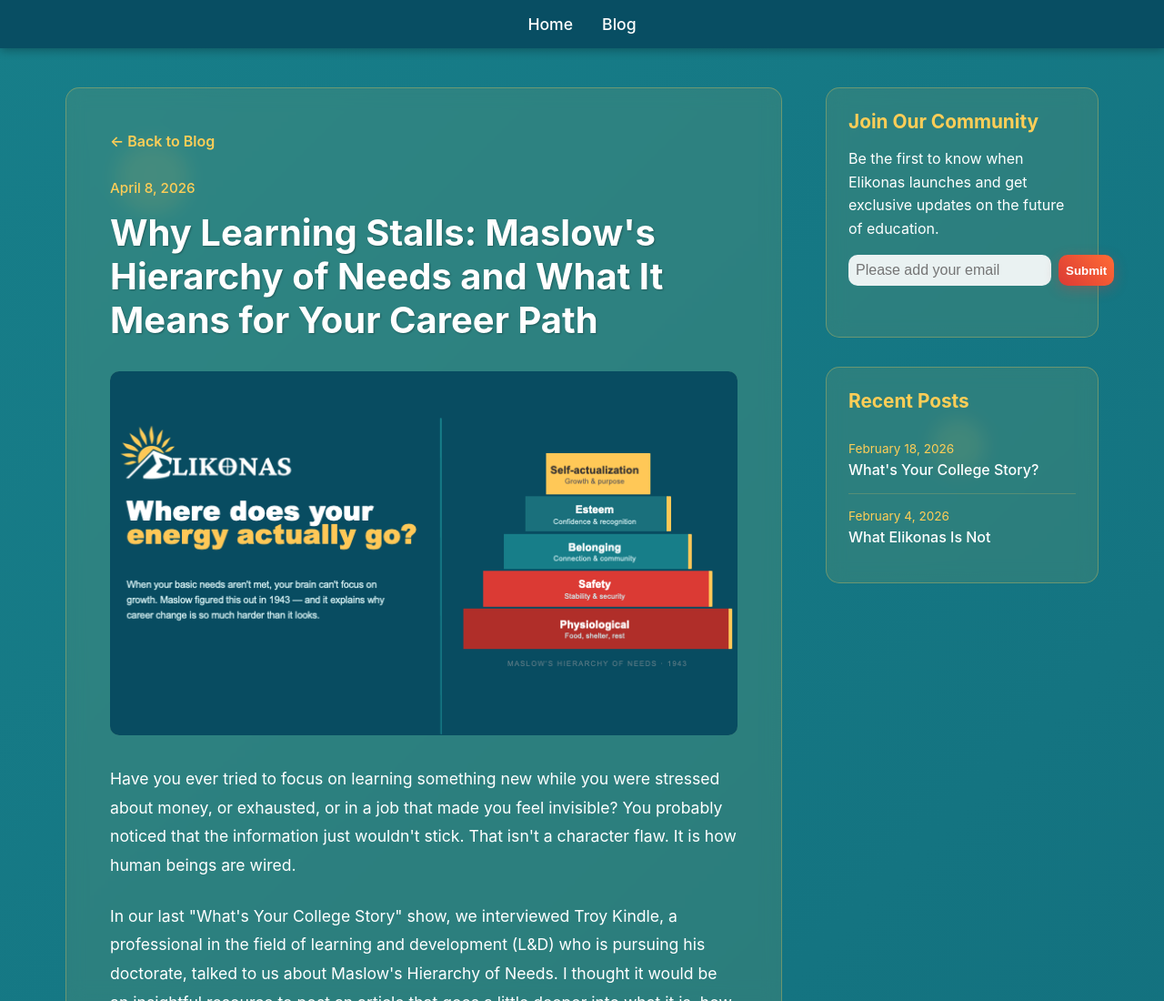
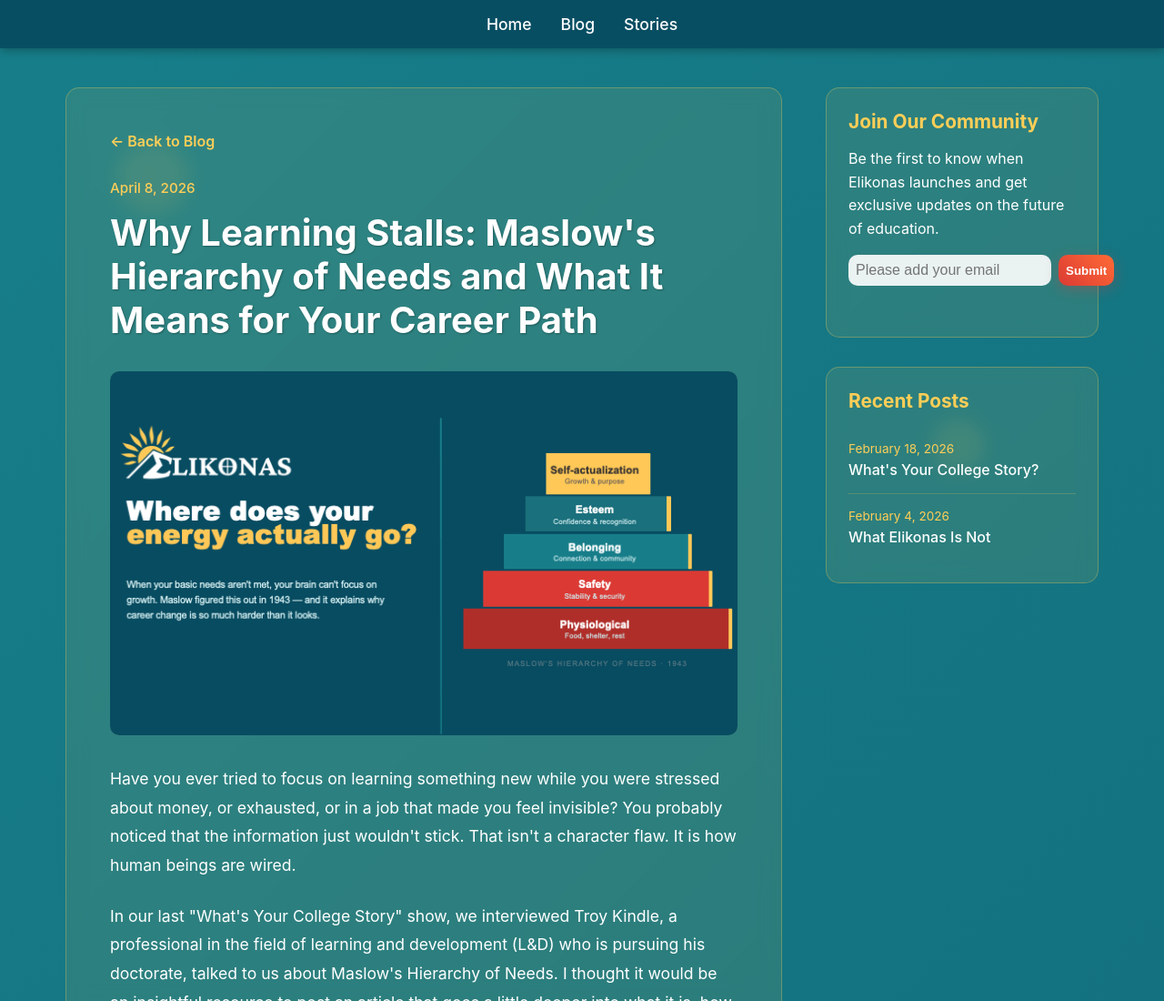
Before and after one commit to katiestroudpro/elikonas-placeholder, a plain HTML site: page post_20260408_maslows-needs.html in a window 1280 px wide. Shown: the top 1100 px of the page at 91% size. Drawn offline with Linux system fonts and the light colour scheme.

Commit message:
Update post_20260408_maslows-needs.html

```diff
--- a/post_20260408_maslows-needs.html
+++ b/post_20260408_maslows-needs.html
@@ -15,6 +15,7 @@
         <ul>
             <li><a href="index.html">Home</a></li>
             <li><a href="blog.html">Blog</a></li>
+			<li><a href="stories.html">Stories</a></li>
         </ul>
     </nav>
 
```
